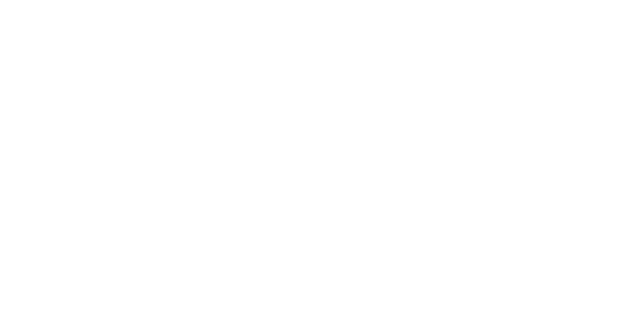
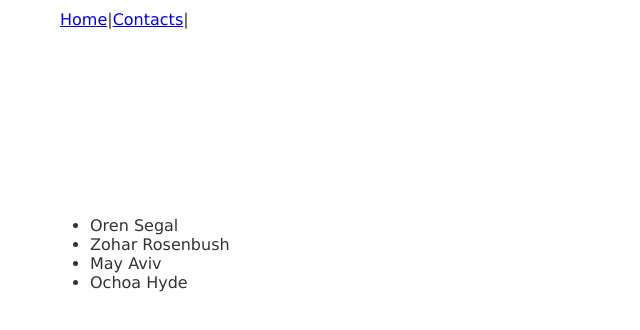
Before and after one commit to ZoharRosenbush/Self-practice-Vue-BitcoinApp, a Vue app: page /contacts in a window 1280 px wide. Before the commit this address had no page. Shown: the top 330 px of the page, without its empty margins (0-640 px from the left). Built offline with nearby package versions, Linux system fonts and the light colour scheme.

Commit message:
added contatcs page and app header

```diff
--- a/src/App.vue
+++ b/src/App.vue
@@ -2,6 +2,7 @@
 
 import NewCmp from './components/NewCmp.vue';
 import Home from './views/Home.vue';
+import AppHeader from './components/AppHeader.vue';
 
 export default {
   data() {
@@ -10,14 +11,15 @@
   },
   components: {
     NewCmp,
-    Home
+    Home,
+    AppHeader
   },
 }
 </script>
 
 <template>
   <section class="app-layout">
-    <!-- <AppHeader /> -->
+    <AppHeader />
     <RouterView />
     <!-- <AppFooter /> -->
   </section>
--- a/src/assets/styles/basic/_basic.scss
+++ b/src/assets/styles/basic/_basic.scss
@@ -15,8 +15,9 @@
     width: 100vw;
     grid-template-columns: 50px 1fr 50px;
     height: 100vh;
+    align-content: flex-start;
     >* {
-      grid-column: 2;
+      grid-column: 2/3;
   }
   >*.full {
     grid-column: 1 / -1;
--- /dev/null
+++ b/src/assets/styles/cmps/_app-header.scss
@@ -0,0 +1,5 @@
+.app-header{
+    height: 200px;
+    padding: 10px;
+    // grid-column: 2;
+}
--- a/src/assets/styles/styles.scss
+++ b/src/assets/styles/styles.scss
@@ -9,6 +9,7 @@
 @import './basic/_typography';
 
 //CMPS
+@import './cmps/app-header';
 
 //VIEWS
 @import './views/home'
--- a/src/assets/styles/views/_home.scss
+++ b/src/assets/styles/views/_home.scss
@@ -0,0 +1,3 @@
+// .welcome-hero{
+//     grid-column: 2;
+// }
--- /dev/null
+++ b/src/components/AppHeader.vue
@@ -0,0 +1,13 @@
+
+<script>
+export default {};
+</script>
+
+
+<template>
+    <nav class="app-header flex space-between">
+        <RouterLink to="/">Home</RouterLink>|
+        <RouterLink to="/contacts">Contacts</RouterLink>|
+        <!-- <RouterLink to="/statistics">Statistics</RouterLink>| -->
+    </nav>
+</template>
--- /dev/null
+++ b/src/components/ContactList.vue
@@ -0,0 +1,20 @@
+<script>
+export default {
+    props: {
+        contacts: Array
+    }
+
+}
+</script>
+
+<template>
+    <section class="contact-list">
+        <ul>
+            <li
+                v-for="contact in contacts"
+                :key="contact._id"
+                class="contact-preview"
+            >{{ contact.name }}</li>
+        </ul>
+    </section>
+</template>
--- a/src/router/index.js
+++ b/src/router/index.js
@@ -1,6 +1,7 @@
 import { createRouter, createWebHistory } from 'vue-router'
 import App from '@/App.vue'
 import Home from '@/views/Home.vue'
+import ContactApp from '../views/ContactApp.vue'
 
 const router = createRouter({
   history: createWebHistory(import.meta.env.BASE_URL),
@@ -9,7 +10,17 @@
       path: '/',
       name: 'Home',
       component: Home
-    }
+    },
+    {
+      path: '/contacts',
+      name: 'ContactApp',
+      component: ContactApp
+    },
+    // {
+    //   path: '/statistics',
+    //   name: 'statistics',
+    //   component: Statistics
+    // }
   ]
 })
 
--- /dev/null
+++ b/src/views/ContactApp.vue
@@ -0,0 +1,24 @@
+<script>
+import { contactService } from "../services/contact.service"
+import ContactList from "../components/ContactList.vue"
+export default {
+    components: {
+        ContactList,
+
+    },
+    data() {
+        return {
+            contacts: []
+        }
+    },
+    async created() {
+        this.contacts = await contactService.query()
+    },
+}
+</script>
+
+<template>
+    <section class="contact-app">
+        <ContactList :contacts="contacts" />
+    </section>
+</template>
```
